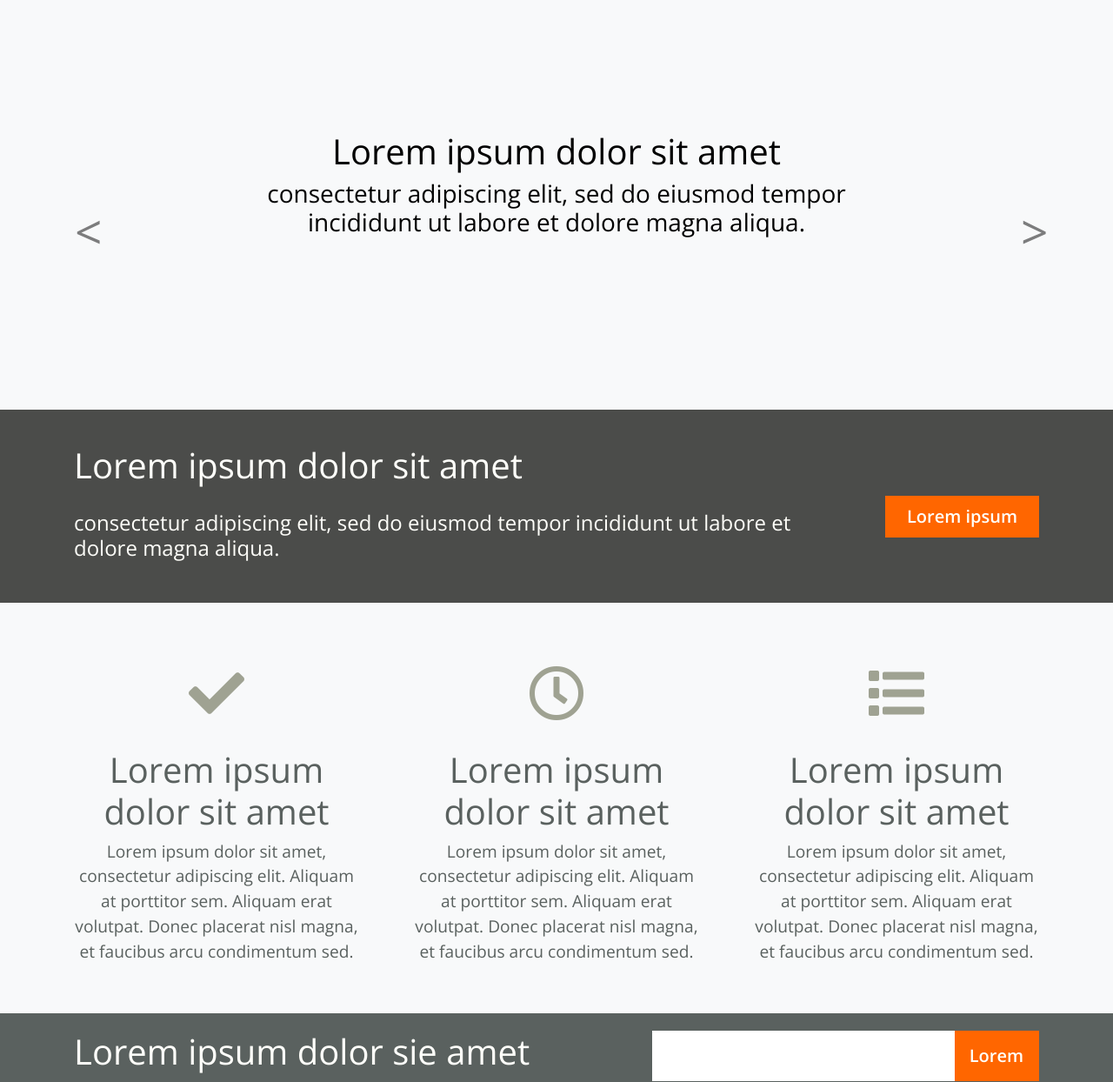
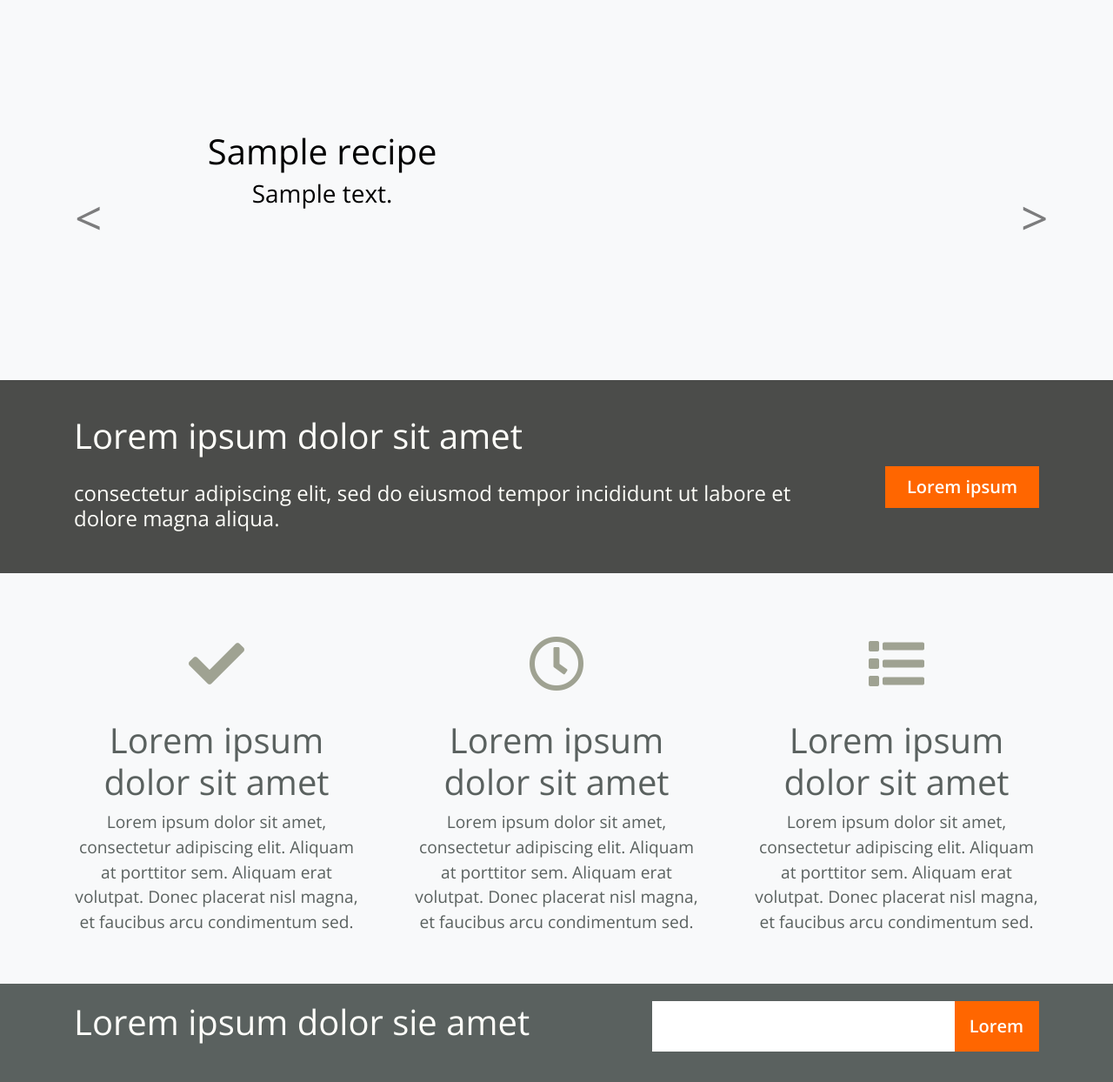
Before and after one commit to wszoltysek/diet_planner, a Django app: template jedzonko/templates/index.html in a window 1280 px wide. Shown: the part 101-1345 px from the top of the page at 87% size. Run offline with Django 3.2, Linux system fonts and the light colour scheme; the template is opened without the code that fills it: most values are stand-ins (such as "Sample title", 1, 10 or a date in 2020); some libraries are stand-ins or nearby versions; some web fonts are replaced.

Commit message:
Zadanie 1.5

```diff
--- a/jedzonko/templates/index.html
+++ b/jedzonko/templates/index.html
@@ -43,32 +43,37 @@
     </header>
 
     <section class="padding-large bg-light">
+
         <div id="carouselExampleControls" class="carousel slide main-slider" data-ride="carousel">
             <div class="carousel-inner container">
+
                 <div class="carousel-item active">
                     <div class="container w-75 d-flex">
                         <div class="carousel-caption d-block">
-                            <h1>Lorem ipsum dolor sit amet</h1>
-                            <h3> consectetur adipiscing elit, sed do eiusmod tempor incididunt ut labore et dolore
-                                magna aliqua.</h3>
+                            {% for recipe in recipe1 %}
+                            <h1>{{ recipe.name }}</h1>
+                            <h3>{{ recipe.description }}</h3>
+                            {% endfor %}
                         </div>
                     </div>
                 </div>
                 <div class="carousel-item">
                     <div class="container w-75 d-flex">
                         <div class="carousel-caption d-block">
-                            <h1>Torem ipsum dolor sit amet</h1>
-                            <h3> consectetur adipiscing elit, sed do eiusmod tempor incididunt ut labore et dolore
-                                magna aliqua.</h3>
+                            {% for recipe in recipe2 %}
+                            <h1>{{ recipe.name }}</h1>
+                            <h3>{{ recipe.description }}</h3>
+                            {% endfor %}
                         </div>
                     </div>
                 </div>
                 <div class="carousel-item">
                     <div class="container w-75 d-flex">
                         <div class="carousel-caption d-block">
-                            <h1>Borem ipsum dolor sit amet</h1>
-                            <h3> consectetur adipiscing elit, sed do eiusmod tempor incididunt ut labore et dolore
-                                magna aliqua.</h3>
+                            {% for recipe in recipe3 %}
+                            <h1>{{ recipe.name }}</h1>
+                            <h3>{{ recipe.description }}</h3>
+                            {% endfor %}
                         </div>
                     </div>
                 </div>
@@ -82,6 +87,7 @@
                 <span class="sr-only">Next</span>
             </a>
         </div>
+
     </section>
 
     <section class="section-more padding-small">
```
Also changed, not shown: jedzonko/views.py (+16 -3 lines).
